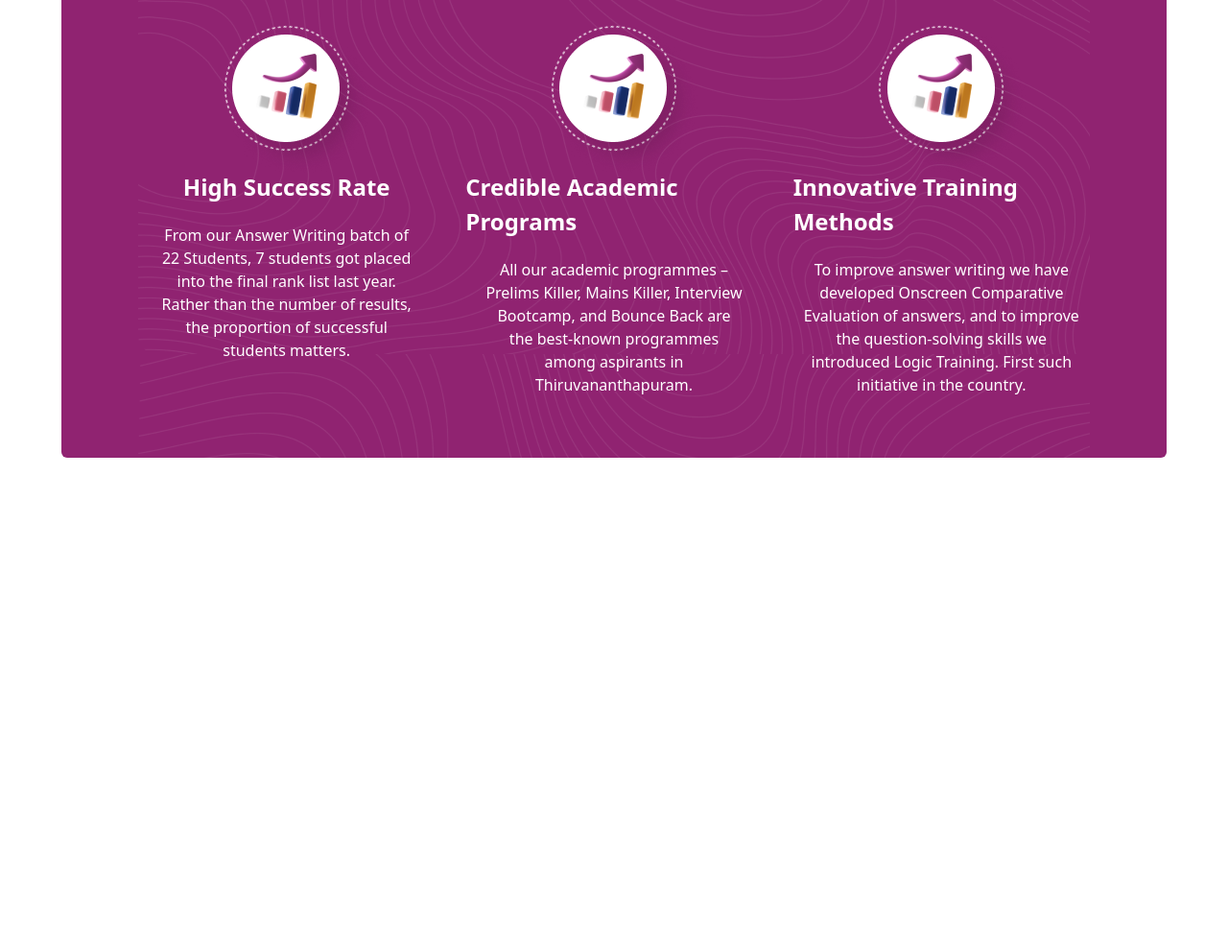
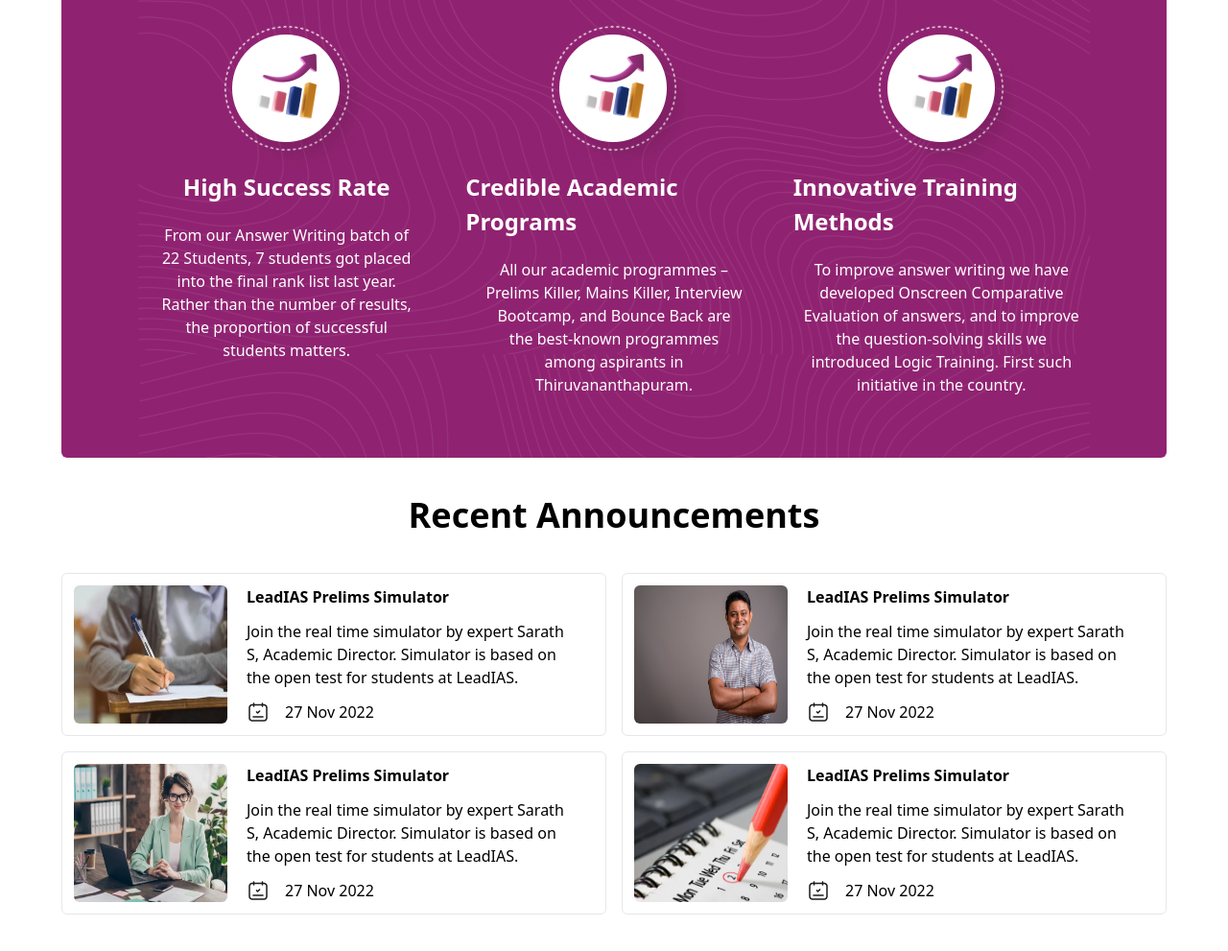
Before and after one commit to Inshasis/tailwind_abid, a website: page src/index.html in a window 1280 px wide. Shown: the part 1236-2227 px from the top of the page at 96% size. Before the commit the page ends 1753 px from the top, so only its background shows below. Drawn offline with Linux system fonts and the light colour scheme.

Commit message:
all CHANGE ARE UPDATE

```diff
--- a/src/index.html
+++ b/src/index.html
@@ -167,6 +167,57 @@
             </div>
         </div>
     </div>
+    <div class="mx-5 my-10 md:mx-8 xl:mx-16  ">
+        <div>
+            <p class="text-2xl sm:text-4xl flex justify-center font-bold">Recent Announcements</p>
+        </div>
+        <div class="grid grid-cols-1 sm:grid-cols-1 md:grid-cols-1 lg:grid-cols-2 xl:grid-cols-2 gap-4 mt-10">
+            <div class="border p-3 sm:flex rounded-md ">
+                <img src="image/img-1.png" alt="" class="w-96 sm:w-40 rounded-md ">
+                <div class="mt-8 sm:mt-0">
+                    <p class="sm:mx-5 font-bold">LeadIAS Prelims Simulator</p>
+                    <p class="sm:mx-5 pt-3">Join the real time simulator by expert Sarath S, Academic Director. Simulator is based on the open test for students at LeadIAS.</p>
+                    <div class="flex sm:mx-5 gap-4 pt-3">
+                    <img src="image/Group.png" alt="">
+                    <p class="">27 Nov 2022</p>
+                </div>
+                </div>
+            </div>
+            <div class="border p-3 sm:flex rounded-md">
+                <img src="image/6a54ebdd118c4442349b635a546971c4.png" alt="" class="w-96 sm:w-40 rounded-md">
+                <div class="mt-8 sm:mt-0">
+                    <p class="sm:mx-5 font-bold">LeadIAS Prelims Simulator</p>
+                    <p class="sm:mx-5 pt-3">Join the real time simulator by expert Sarath S, Academic Director. Simulator is based on the open test for students at LeadIAS.</p>
+                    <div class="flex sm:mx-5 gap-4 pt-3">
+                    <img src="image/Group.png" alt="">
+                    <p class="">27 Nov 2022</p>
+                </div>
+                </div>
+            </div>
+            <div class="border p-3 sm:flex rounded-md">
+                <img src="image/img-3.png" alt="" class="w-96 sm:w-40 rounded-md">
+                <div class="mt-8 sm:mt-0">
+                    <p class="sm:mx-5 font-bold">LeadIAS Prelims Simulator</p>
+                    <p class="sm:mx-5 pt-3">Join the real time simulator by expert Sarath S, Academic Director. Simulator is based on the open test for students at LeadIAS.</p>
+                    <div class="flex sm:mx-5 gap-4 pt-3">
+                    <img src="image/Group.png" alt="">
+                    <p class="">27 Nov 2022</p>
+                </div>
+                </div>
+            </div>
+            <div class="border p-3 sm:flex rounded-md">
+                <img src="image/img-4.png" alt="" class="w-96 sm:w-40 rounded-md">
+                <div class="mt-8 sm:mt-0">
+                    <p class="sm:mx-5 font-bold">LeadIAS Prelims Simulator</p>
+                    <p class="sm:mx-5 pt-3">Join the real time simulator by expert Sarath S, Academic Director. Simulator is based on the open test for students at LeadIAS.</p>
+                    <div class="flex sm:mx-5 gap-4 pt-3">
+                    <img src="image/Group.png" alt="">
+                    <p class="">27 Nov 2022</p>
+                </div>
+                </div>
+            </div>
+        </div>
+    </div>
     <script src="main.js"></script>
 </body>
 
```
Also changed, not shown: src/image/6a54ebdd118c4442349b635a546971c4.png (added), src/image/Group.png (added), src/image/img-1.png (added), src/image/img-3.png (added), src/image/img-4.png (added), src/output.css.
